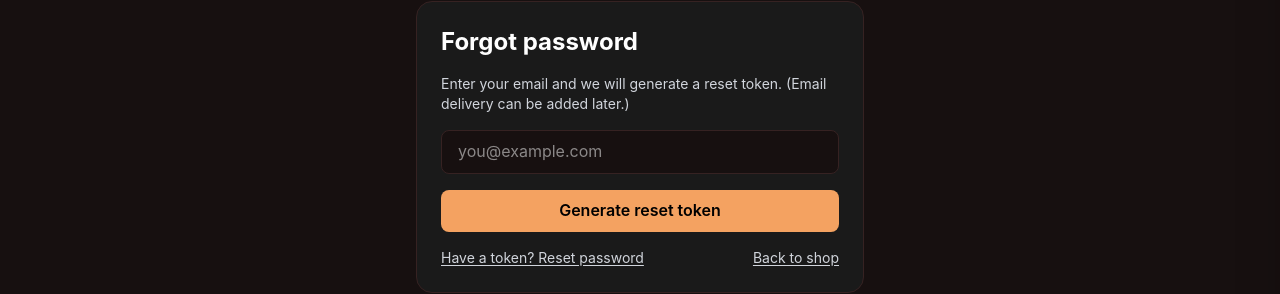
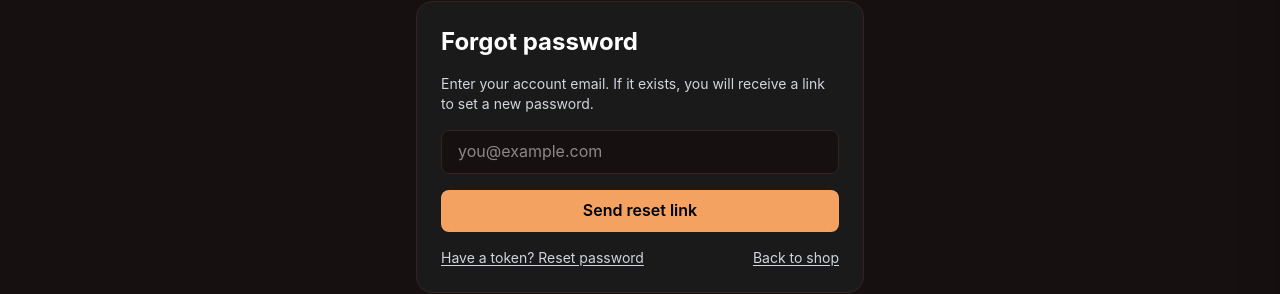
Before and after one commit to HomeBuddyAB/Frontend, a Next.js app in the folder homebuddy-react/: page /forgot-password in a window 1280 px wide. Shown: the part 253-547 px from the top of the page. Built offline with nearby package versions, Linux system fonts and the light colour scheme; no server answers.

Commit message:
Forgot password: align copy with SMTP reset links

```diff
--- a/homebuddy-react/src/app/forgot-password/page.tsx
+++ b/homebuddy-react/src/app/forgot-password/page.tsx
@@ -20,10 +20,10 @@ export default function ForgotPasswordPage() {
         toast.error(res.error);
         return;
       }
-      toast.success("If the email exists, a reset token has been generated.");
+      toast.success("If the email exists, we sent a message with a reset link.");
       if ((res.data as any)?.token) {
         setToken((res.data as any).token);
-        toast.info("Dev mode: token returned (copy it).");
+        toast.info("Dev mode (no SMTP): token returned for testing.");
       } else {
         setToken(null);
       }
@@ -37,7 +37,7 @@ export default function ForgotPasswordPage() {
       <div className="w-full max-w-md rounded-2xl border border-[#362222] bg-[#1a1a1a] p-6 space-y-4">
         <h1 className="text-2xl font-bold text-white">Forgot password</h1>
         <p className="text-sm text-gray-300">
-          Enter your email and we will generate a reset token. (Email delivery can be added later.)
+          Enter your account email. If it exists, you will receive a link to set a new password.
         </p>
         <input
           value={email}
@@ -52,7 +52,7 @@ export default function ForgotPasswordPage() {
           disabled={loading}
           className="w-full rounded-lg bg-[#F4A261] hover:bg-[#d86f1a] transition px-4 py-2 font-semibold text-black disabled:opacity-50"
         >
-          {loading ? "Generating…" : "Generate reset token"}
+          {loading ? "Sending…" : "Send reset link"}
         </button>
 
         {token && (
```
